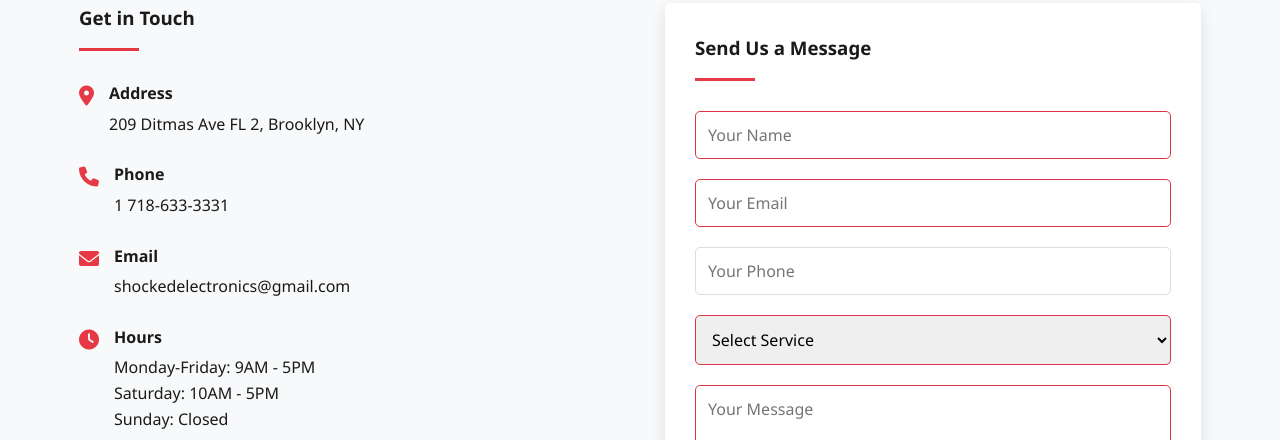
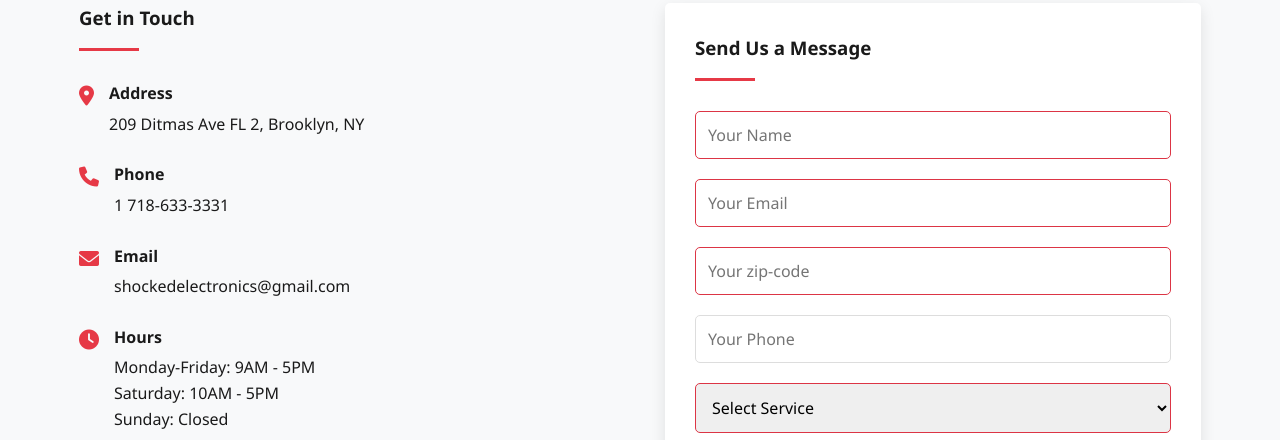
Before and after one commit to BogdanTalchiv/proiect-site-america1, a plain HTML site: page index.html in a window 1280 px wide. Shown: the part 4875-5315 px from the top of the page. Drawn offline with Linux system fonts and the light colour scheme.

Commit message:
modified: index.html

```diff
--- a/index.html
+++ b/index.html
@@ -360,6 +360,9 @@
                         <input type="email" name="email" placeholder="Your Email" required>
                     </div>
                     <div class="form-group">
+                        <input type="zip code" name="zip code" placeholder="Your zip-code" required>
+                    </div>
+                    <div class="form-group">
                         <input type="tel" name="phone" placeholder="Your Phone">
                     </div>
                     <div class="form-group">
```
